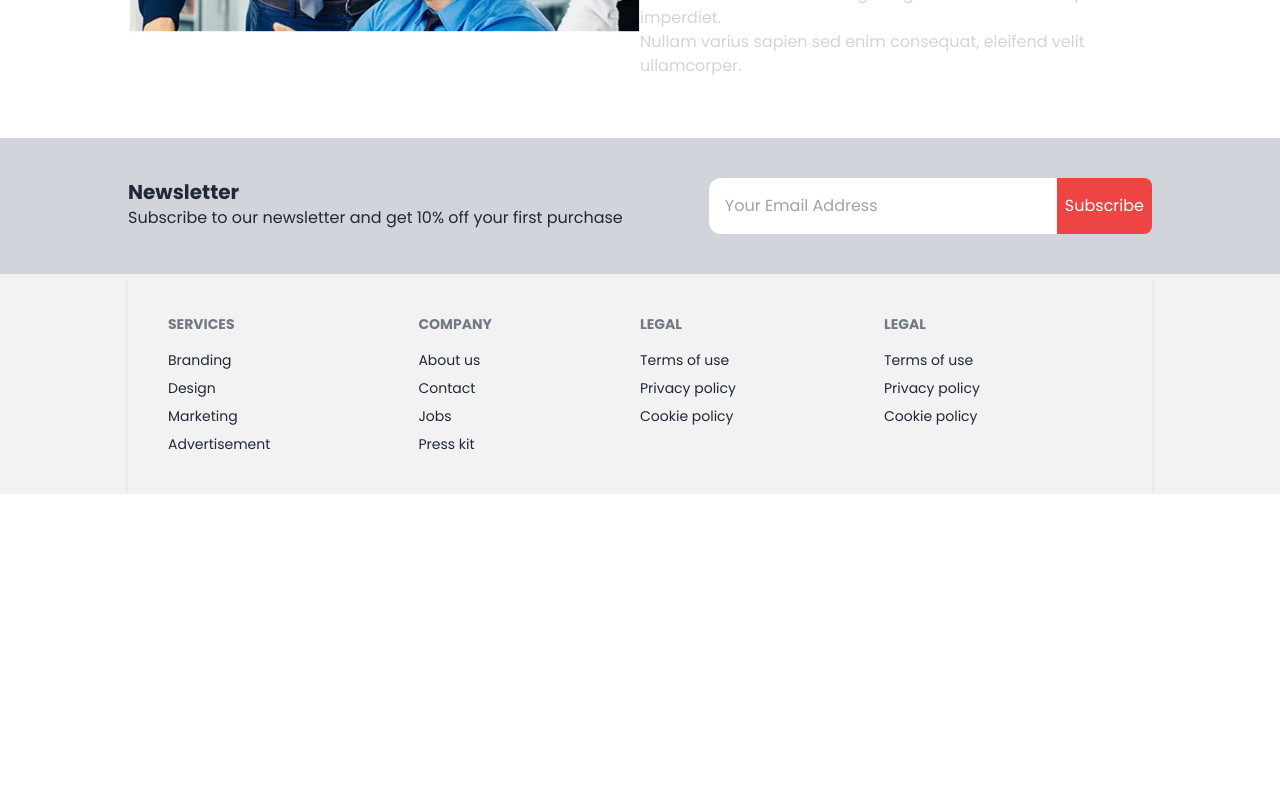
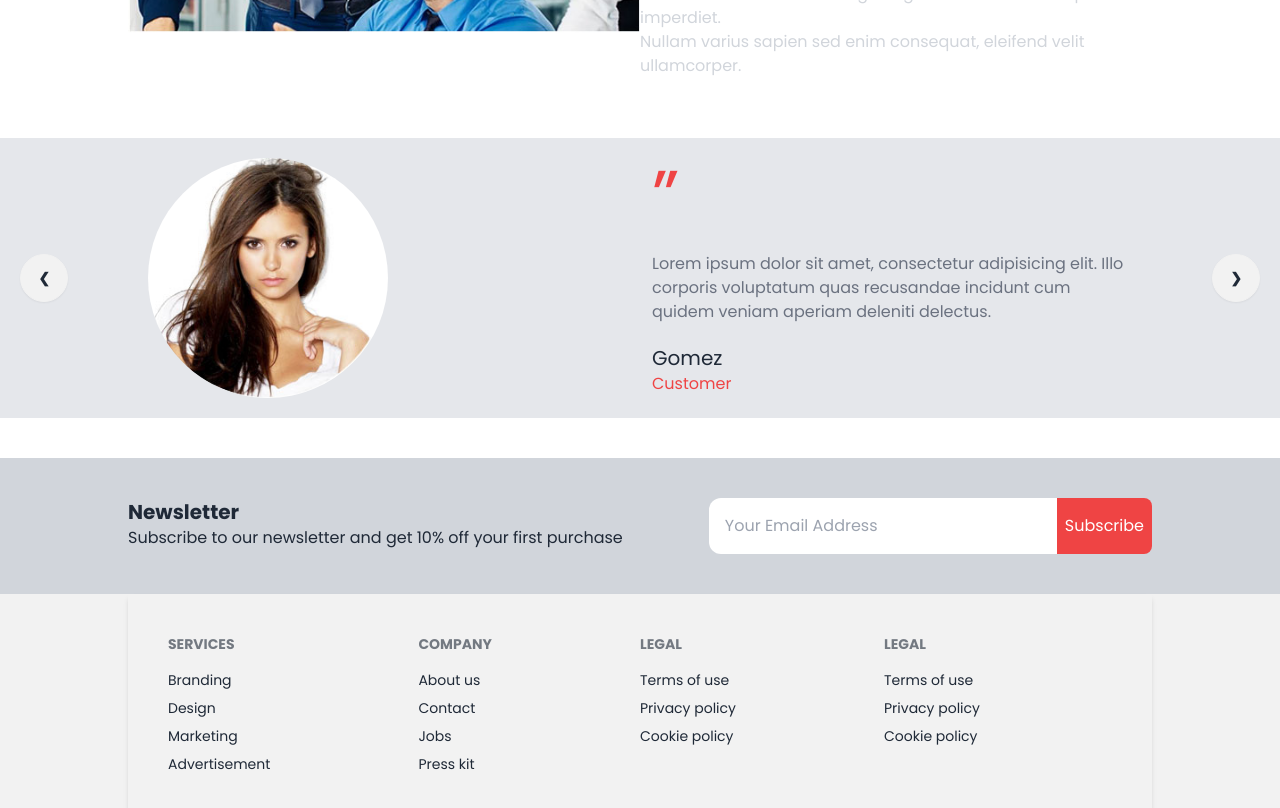
Before and after one commit to Tushar12152/Mobile-stote-e-commerce, a React (Vite) app: page /about in a window 1280 px wide. Shown: the part 1360-2168 px from the top of the page. Before the commit the page ends 1854 px from the top, so only its background shows below. Built offline with nearby package versions, Linux system fonts and the light colour scheme; no server answers.

Commit message:
carosel is added

```diff
--- a/src/Components/About.jsx
+++ b/src/Components/About.jsx
@@ -2,6 +2,8 @@ import { Link } from 'react-router-dom'
 import aboutbg from '../assets/About-bg.jpg'
 import aboutBrand from '../assets/aboutBrand.jpg'
 import whyUs from '../assets/whyus.jpg'
+import cr1 from '../assets/cr1.jpg'
+import cr2 from '../assets/cr-2.jpg'
 
 const About = () => {
   return (
@@ -69,6 +71,59 @@ const About = () => {
 
         </div>
 
+
+        {/* carosel */}
+
+           <div className='w-full  mt-10'>
+           <div className="carousel w-full bg-gray-200">
+  <div id="slide1" className="carousel-item relative w-full">
+
+<div className='w-[80%] mx-auto flex gap-6 items-center justify-center p-5'>
+     <div className='w-[50%]'>
+         <img className='w-[50%] rounded-full' src={cr1} alt="" />
+      </div>
+     <div className='w-[50%]'>
+
+        <h1 className="text-7xl text-red-500">”</h1>
+        <p className="text-gray-500 my-5">Lorem ipsum dolor sit amet, consectetur adipisicing elit. Illo corporis voluptatum quas recusandae incidunt cum quidem veniam aperiam deleniti delectus.</p>
+        <h1 className="text-semibold text-xl">Gomez</h1>
+        <p className="text-red-500">Customer</p>
+
+     </div>
+</div>
+
+    <div className="absolute flex justify-between transform -translate-y-1/2 left-5 right-5 top-1/2">
+      <a href="#slide2" className="btn btn-circle">❮</a>
+      <a href="#slide2" className="btn btn-circle">❯</a>
+    </div>
+  </div>
+
+  <div id="slide2" className="carousel-item relative w-full">
+  <div className='w-[80%] mx-auto flex gap-6 items-center justify-center p-5'>
+     <div className='w-[50%]'>
+         <img className='w-[50%] rounded-full' src={cr2} alt="" />
+      </div>
+     <div className='w-[50%]'>
+
+        <h1 className="text-7xl text-red-500">”</h1>
+        <p className="text-gray-500 my-5">Lorem ipsum dolor sit amet, consectetur adipisicing elit. Illo corporis voluptatum quas recusandae incidunt cum quidem veniam aperiam deleniti delectus.</p>
+        <h1 className="text-semibold text-xl">chase</h1>
+        <p className="text-red-500">Customer</p>
+
+     </div>
+</div>
+    <div className="absolute flex justify-between transform -translate-y-1/2 left-5 right-5 top-1/2">
+      <a href="#slide1" className="btn btn-circle">❮</a>
+      <a href="#slide1" className="btn btn-circle">❯</a>
+    </div>
+  </div>
+
+
+</div>
+           </div>
+
+
+
     </div>
   )
 }
```
Also changed, not shown: src/assets/cr-2.jpg (added), src/assets/cr1.jpg (added).
